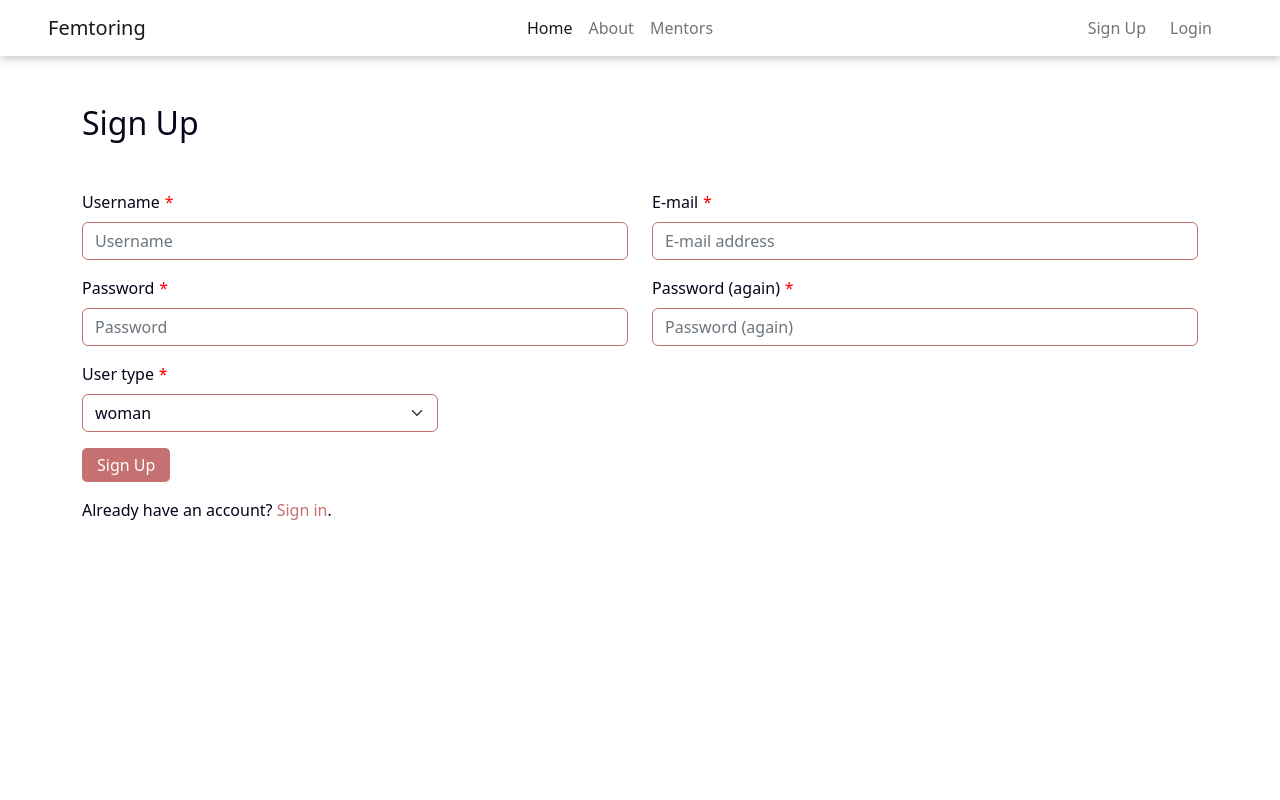
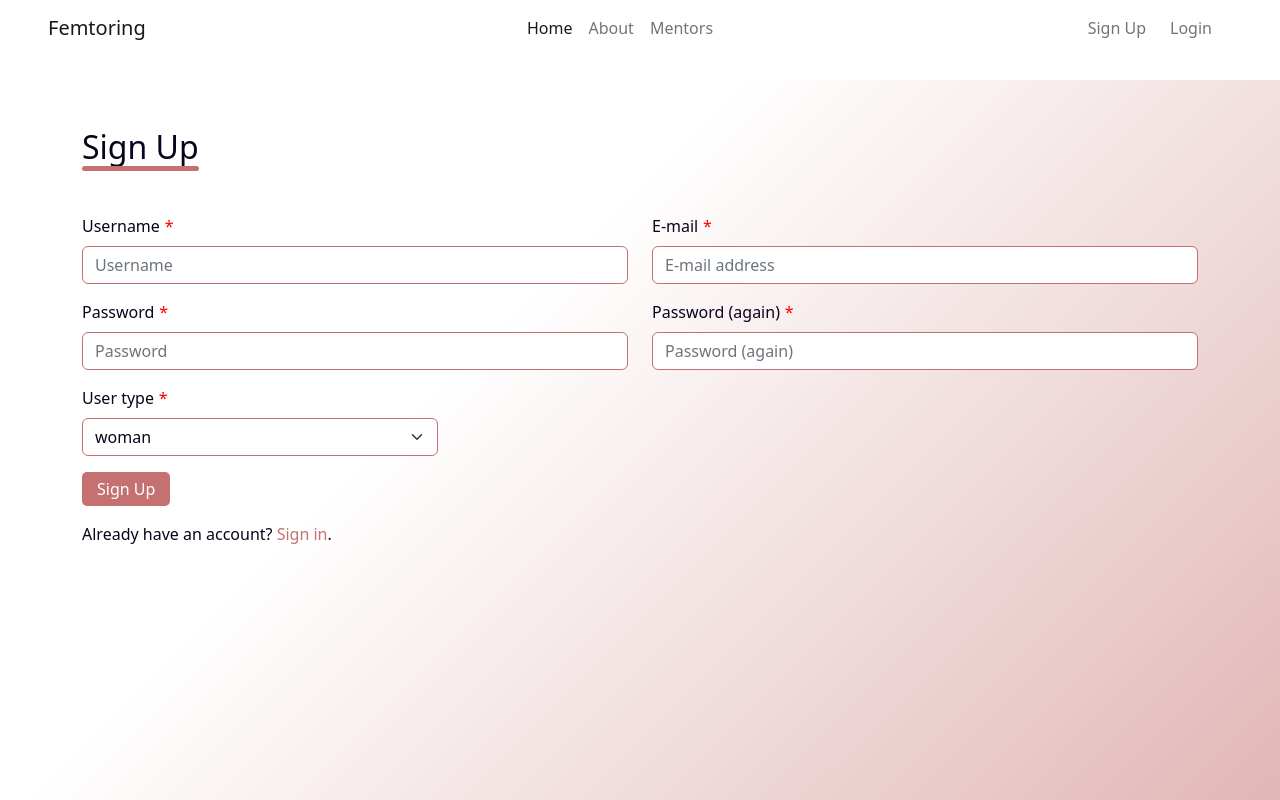
Before and after one commit to folarin-ogungbemi/Femtoring, a Django app: page /accounts/signup/ in a window 1280 px wide. Run offline with Django 4.2, Linux system fonts and the light colour scheme; some libraries are stand-ins or nearby versions.

Commit message:
resolve conflicts in css

```diff
--- a/static/css/base.css
+++ b/static/css/base.css
@@ -19,8 +19,27 @@ body{
     color: var(--col-dark);
 }
 
+header{
+    min-height: 10svh;
+}
+
 .f-text-link{
     color: var(--col-main);
+}
+
+.bottom-bar{
+    position: relative;
+    width: fit-content;
+}
+
+.bottom-bar::before{
+    content: '';
+    position: absolute;
+    top: 100%;
+    height: 5px;
+    width: 100%;
+    border-radius: 100vw;
+    background-color: var(--col-main);
 }
 
 /* Buttons*/
@@ -41,6 +60,14 @@ body{
 /************
 FORM STYLE
  *********** */
+
+ .form{
+    min-height: 90svh;
+    background-color: var(--col-light);
+    background-image: linear-gradient(135deg, var(--col-light) 10%, var(--col-light) 37%, var(--col-main) 160%);
+}
+
+
 .form-control,
 .form-select{
     color:var(--col-dark);
@@ -56,7 +83,6 @@ FORM STYLE
 /* Navbar */
 .top-nav{
     background-color: var(--col-light);
-    box-shadow: 0.5px 0.5px 10px 0.5px rgba(0, 0, 0, 0.3);
     width: 100%;
 }
 
--- a/templates/account/login.html
+++ b/templates/account/login.html
@@ -13,7 +13,7 @@
     <div class="row">
       <div class="col-12 col-md-6">
         <div class="my-5">
-          <h2>{% trans "Sign In" %}</h2>
+          <h2 class="bottom-bar">{% trans "Sign In" %}</h2>
         </div>
         <form class="login" method="POST" action="{% url 'account_login' %}">
           {% csrf_token %}
--- a/templates/account/logout.html
+++ b/templates/account/logout.html
@@ -10,7 +10,7 @@
     <div class="row">
       <div class="col-12 col-md-6">
         <div class="my-5">
-          <h2>{% trans "Sign Out" %}</h2>
+          <h2 class="bottom-bar">{% trans "Sign Out" %}</h2>
         </div>
         <p>{% trans 'Are you sure you want to sign out?' %}</p>
 
--- a/templates/account/signup.html
+++ b/templates/account/signup.html
@@ -10,7 +10,7 @@
     <div class="row">
       <div class="col-12">
         <div class="my-5">
-          <h2>{% trans "Sign Up" %}</h2>
+          <h2 class="bottom-bar">{% trans "Sign Up" %}</h2>
         </div>
         <form class="signup" id="signup_form" method="post" action="{% url 'account_signup' %}">
           {% csrf_token %}
--- a/templates/booking.html
+++ b/templates/booking.html
@@ -9,7 +9,7 @@
       <div class="row">
         <div class="col-12 col-md-6">
             <div class="my-5">
-                <h2>Contact Mentor</h2>
+                <h2 class="bottom-bar">Contact Mentor</h2>
             </div>
           <form method="POST" action="{% url 'booking_page' %}">
             {% csrf_token %}
```
